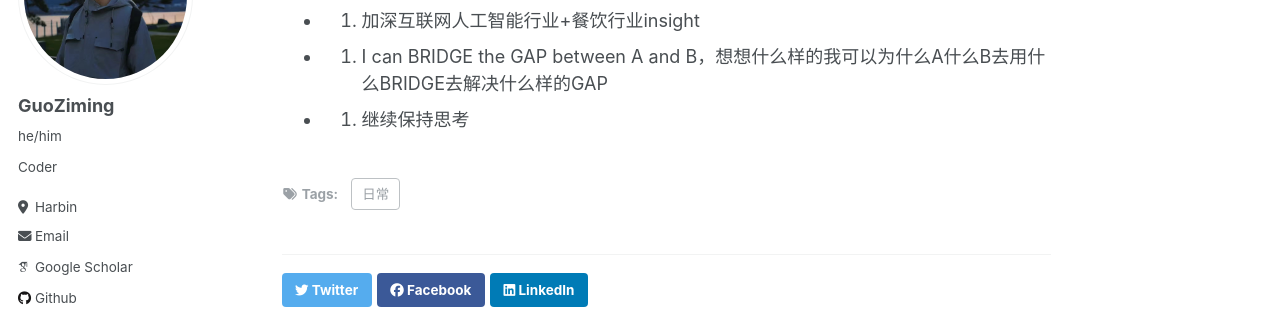
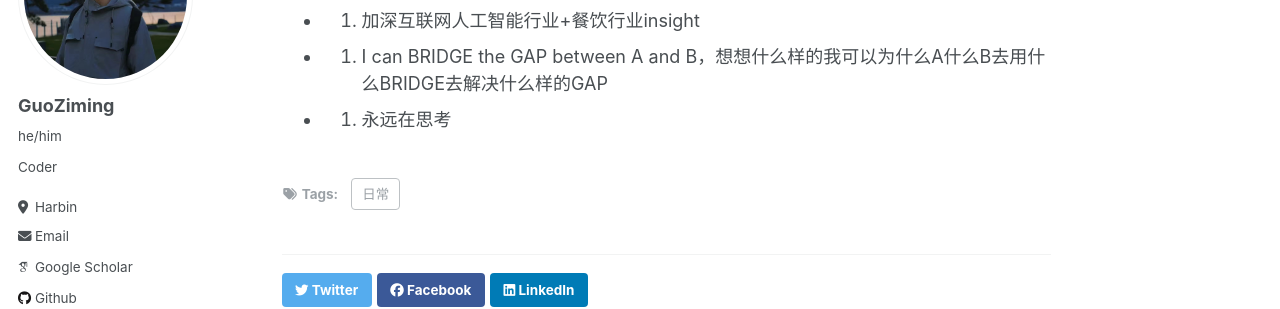
Before and after one commit to mcxiaoxiao/mcxiaoxiao.github.io, a Jekyll site: the page built from _posts/2026-01-16-前进.md, in a window 1280 px wide and 900 px high, scrolled down 1625 px. Shown: the part 199-508 px from the top of the window. Built offline with Jekyll 4.4.1, drawn with Linux system fonts in a browser that asks for light colours; some web fonts are replaced.

Commit message:
Update 2026-01-16-前进.md

```diff
--- a/_posts/2026-01-16-前进.md
+++ b/_posts/2026-01-16-前进.md
@@ -52,4 +52,4 @@ tags:
   - 1. 成为有一丢丢科学家特质的ai熟练工
   - 2. 加深互联网人工智能行业+餐饮行业insight
   - 3. I can BRIDGE the GAP between A and B，想想什么样的我可以为什么A什么B去用什么BRIDGE去解决什么样的GAP
-  - 4. 继续保持思考
+  - 4. 永远在思考
```
